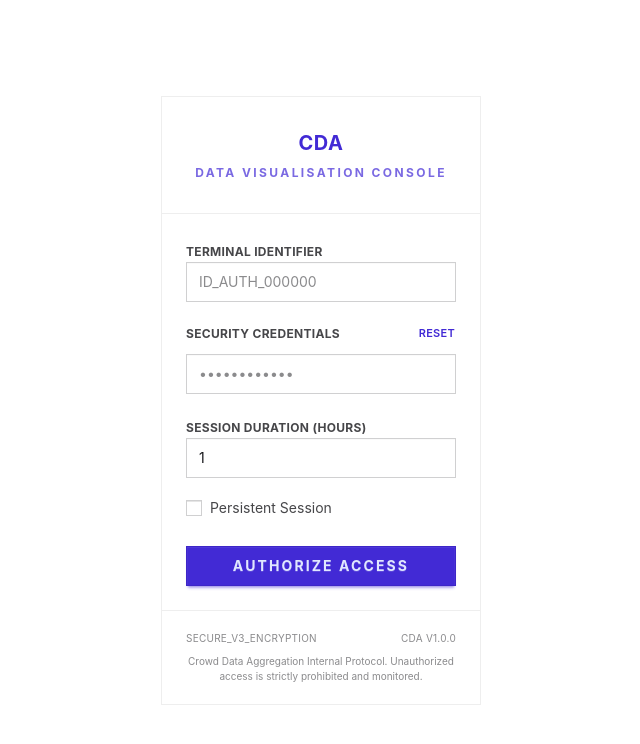
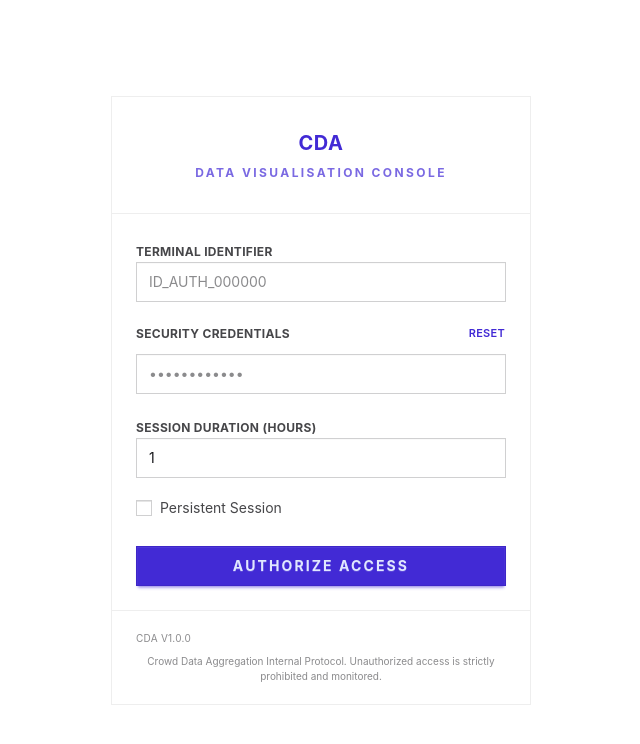
Before and after one commit to AKArien/cda-web-console, a React (Vite) app: page /login in a window 1280 px wide. Shown: the top 744 px of the page, without its empty margins (319-959 px from the left). Built offline with nearby package versions, Linux system fonts and the light colour scheme.

Commit message:
styled login

```diff
--- a/src/pages/Login.tsx
+++ b/src/pages/Login.tsx
@@ -56,7 +56,7 @@ export default function Login() {
 			<form
 				method="post"
 				onSubmit={handleSubmit}
-				className="w-full max-w-[320px] border border-base-300 bg-base-100"
+				className="w-full max-w-[420px] border border-base-300 bg-base-100"
 			>
 				<div className="px-6 py-8 border-b border-base-300 text-center">
 					<p className="text-xl font-bold tracking-wide text-primary">CDA</p>
@@ -158,7 +158,6 @@ export default function Login() {
 
 				<div className="px-6 py-5 border-t border-base-300 text-center space-y-2 text-[10px] text-base-content/50">
 					<div className="flex justify-between uppercase tracking-wide">
-						<span>Secure_V3_Encryption</span>
 						<span>CDA v1.0.0</span>
 					</div>
 					<p>
```
